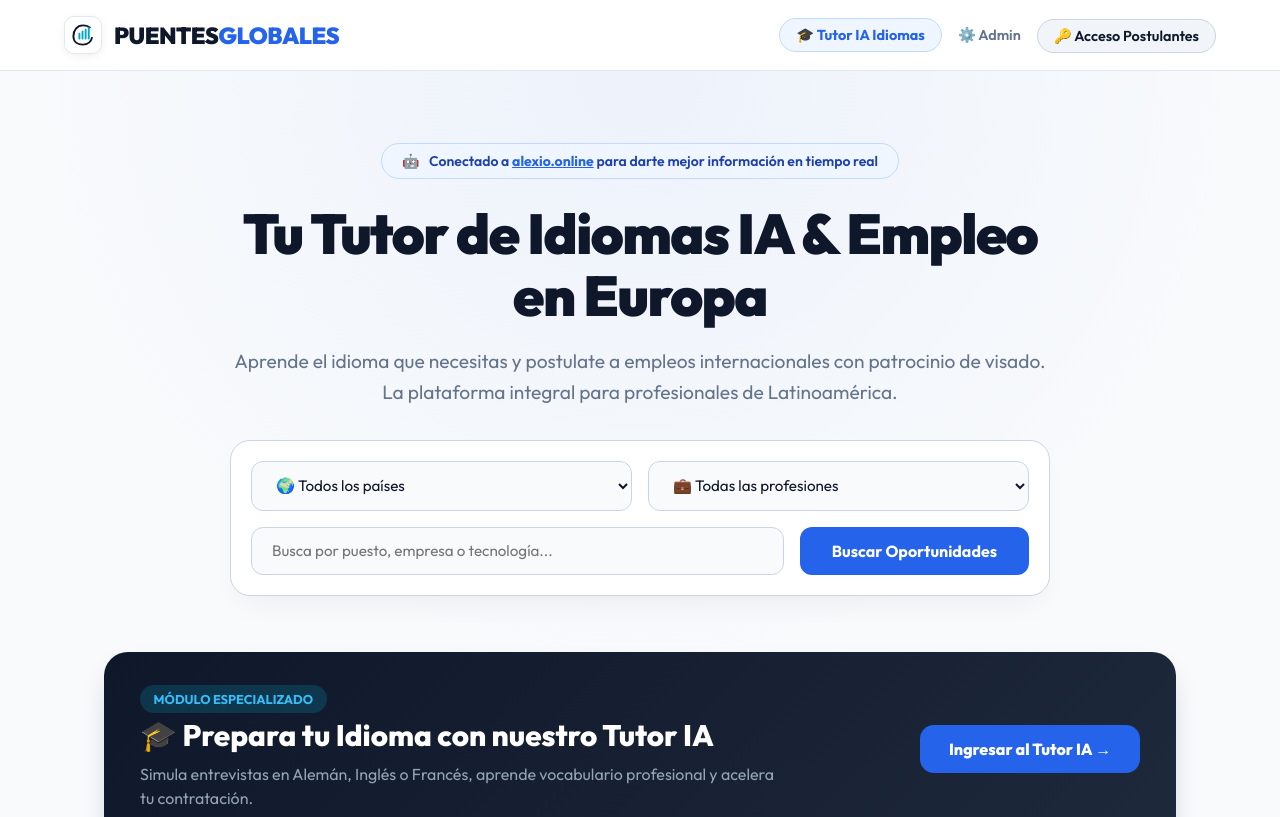
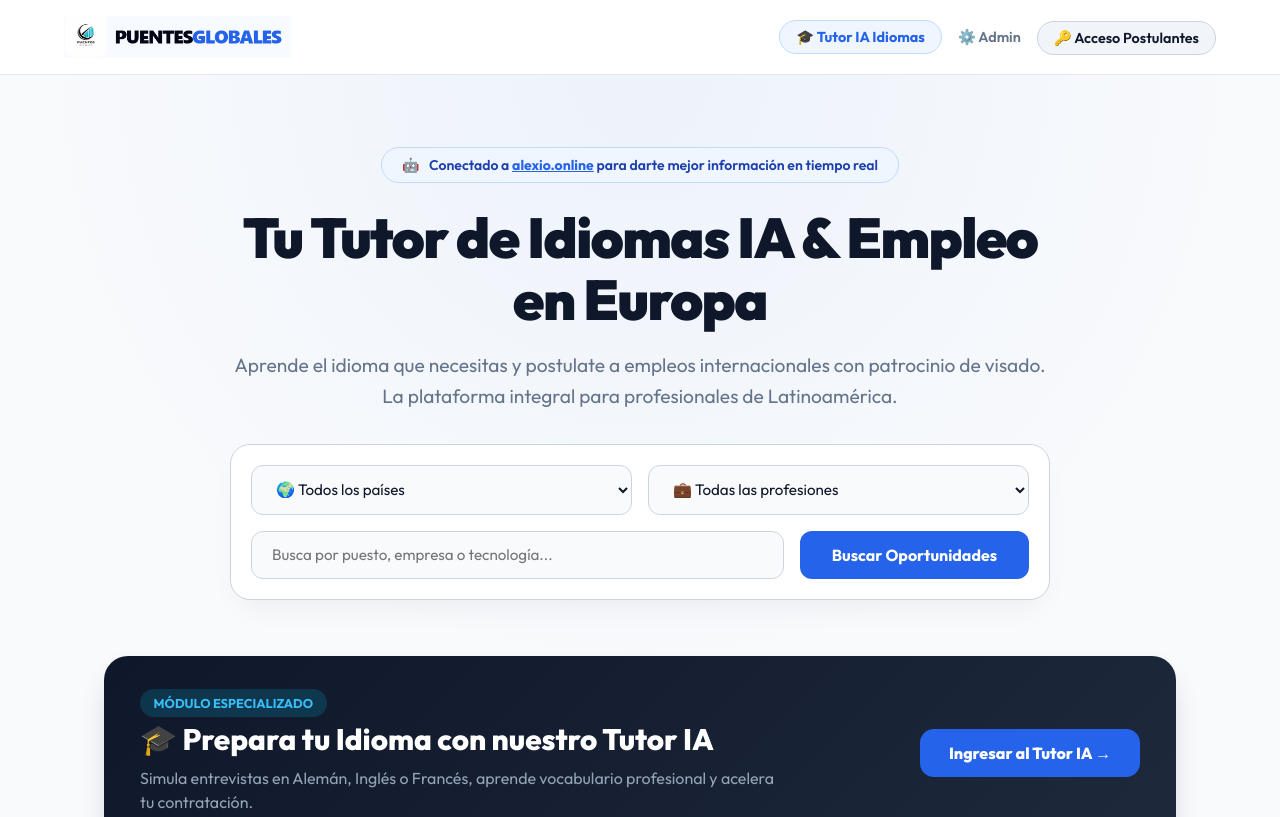
Before and after one commit to puentesglobales-ui/puentesglobales-web, a website: page public/index.html in a window 1280 px wide. Shown: the top 817 px of the page. Drawn offline with nearby package versions, Linux system fonts and the light colour scheme; a script that the page names is missing.

Commit message:
Usar la imagen PNG oficial del logo de PuentesGlobales en la barra de navegación

```diff
--- a/public/index.html
+++ b/public/index.html
@@ -196,13 +196,7 @@
     <!-- Navigation Header -->
     <nav>
         <a href="index.html" class="logo-box">
-            <div class="logo-icon">
-                <svg width="24" height="24" viewBox="0 0 100 100" fill="none">
-                    <path d="M50 10 C 25 10, 10 30, 10 55 C 10 80, 30 90, 50 90 C 75 90, 90 70, 90 45 C 90 20, 70 10, 50 10 Z" stroke="#0f172a" stroke-width="8" stroke-dasharray="180 40"/>
-                    <path d="M35 65 L35 45 M48 65 L48 35 M61 65 L61 28 M74 65 L74 20" stroke="#00A8CC" stroke-width="8" stroke-linecap="round"/>
-                </svg>
-            </div>
-            <div class="logo-text">PUENTES<span>GLOBALES</span></div>
+            <img src="assets/img/logo_official.png" alt="PUENTES GLOBALES" style="height: 42px; width: auto; object-fit: contain;">
         </a>
 
         <div style="display:flex; gap:1rem; align-items:center;">
```
Also changed, not shown: public/assets/img/logo_official.png (added).
